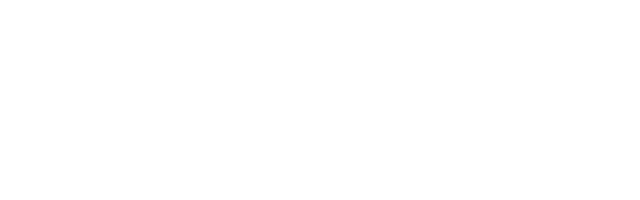
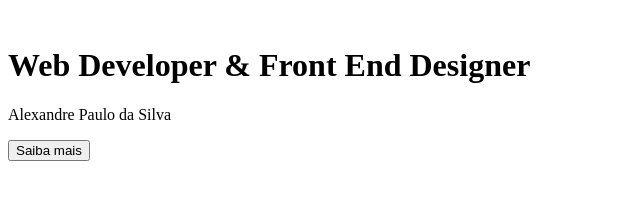
Before and after one commit to Alexandre-Paulo-Silva/site, a plain HTML site: page index.html in a window 1280 px wide. Shown: the whole page, without its empty margins (0-640 px from the left). Drawn offline with Linux system fonts and the light colour scheme.

Commit message:
terceira

```diff
--- a/index.html
+++ b/index.html
@@ -16,5 +16,16 @@
 </head>
 <body>
 
+<div class="container">
+    <head>
+        <div class="img-wrapper">
+        <img src="" alt="">
+        </div>
+        <h1>Web Developer & Front End Designer</h1>
+    </head>
+    <p>Alexandre Paulo da Silva</p>
+    <button>Saiba mais</button>
+</div>
+
 </body>
 </html>
```
Also changed, not shown: imagens/bg1.jpg (added), imagens/bg2.jpg (added), imagens/bg3.jpg (added).
